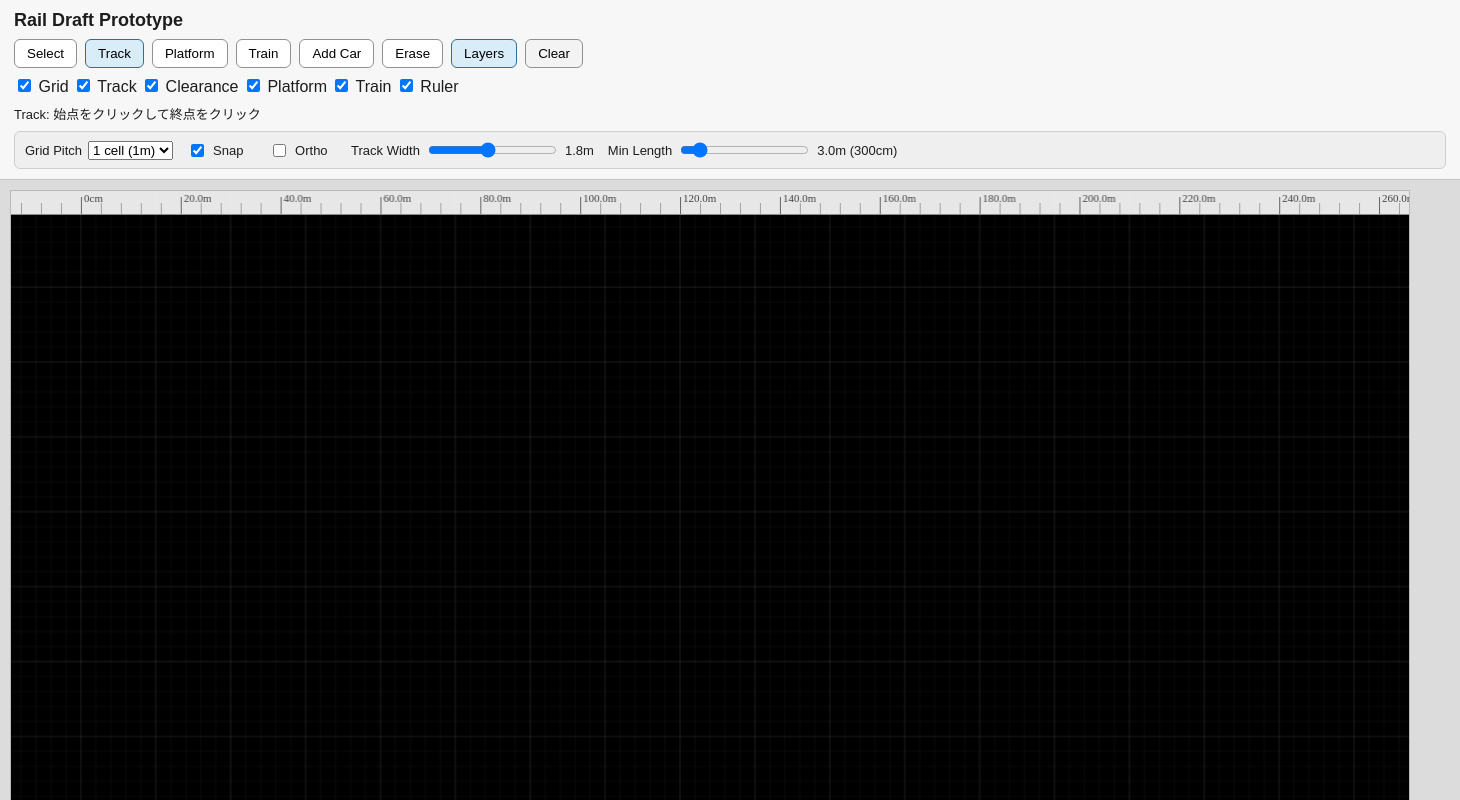
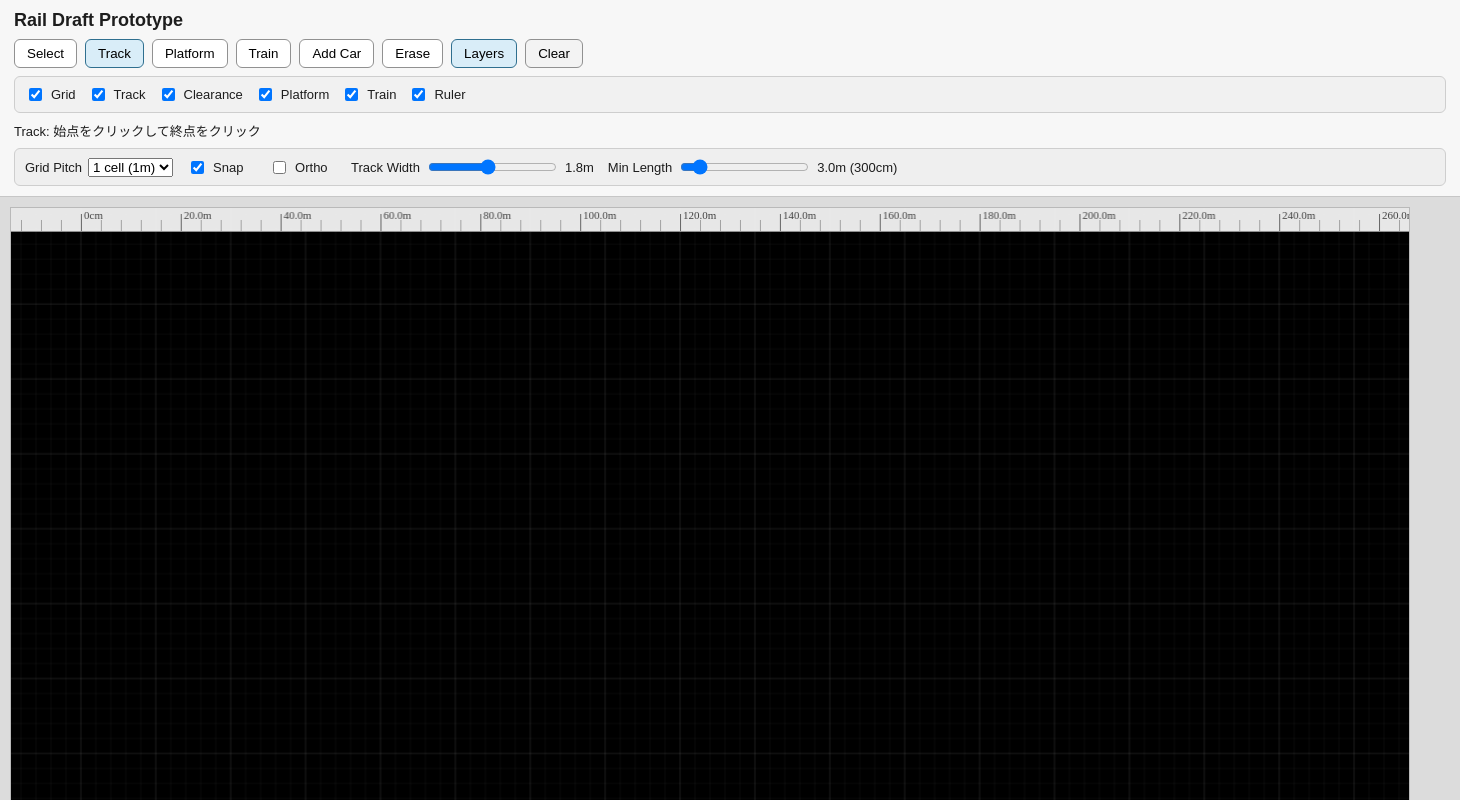
Before and after one commit to Lush-E/Project-TransitNexus, an Electron app: page index.html in a window 1460 px wide. Both pictures are taken after a click on the button "Layers". Shown: the top 800 px of the page. Drawn offline with Linux system fonts and the light colour scheme.

Commit message:
chore: add ignore rules and layer panel styles

```diff
--- a/styles.css
+++ b/styles.css
@@ -56,6 +56,28 @@ body {
   background: #f3f3f3;
 }
 
+.layer-panel {
+  display: flex;
+  flex-wrap: wrap;
+  gap: 8px 12px;
+  align-items: center;
+  padding: 8px 10px;
+  background: #f1f1f1;
+  border: 1px solid #cecece;
+  border-radius: 6px;
+}
+
+.layer-panel[hidden] {
+  display: none;
+}
+
+.layer-panel label {
+  display: inline-flex;
+  align-items: center;
+  gap: 6px;
+  font-size: 13px;
+}
+
 #hint {
   margin: 0;
   font-size: 13px;
```
Also changed, not shown: 1 other file.
